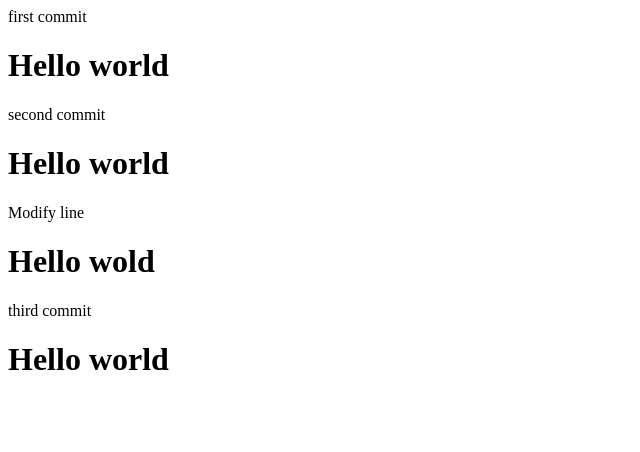
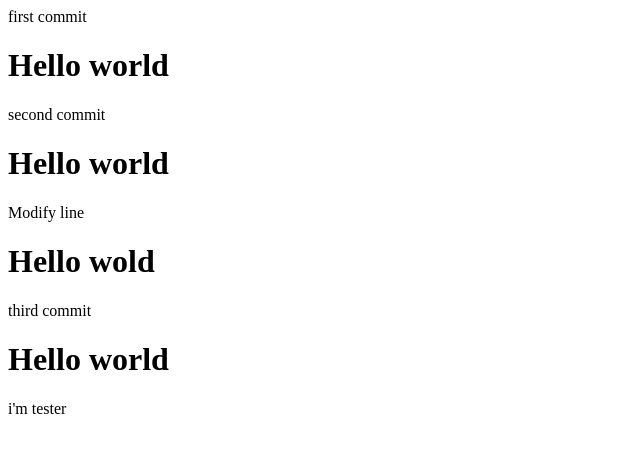
Before and after one commit to kimjunbeomr/HelloWorld1, a plain HTML site: page index.html in a window 1280 px wide. Shown: the full height of the page, 0-640 px from the left. Drawn offline with Linux system fonts and the light colour scheme.

Commit message:
tester first commit

```diff
--- a/index.html
+++ b/index.html
@@ -12,5 +12,7 @@
         <h1>Hello wold</h1>
         third commit
         <h1>Hello world</h1>
+
+        i'm tester
     </body>
 </html>
```
